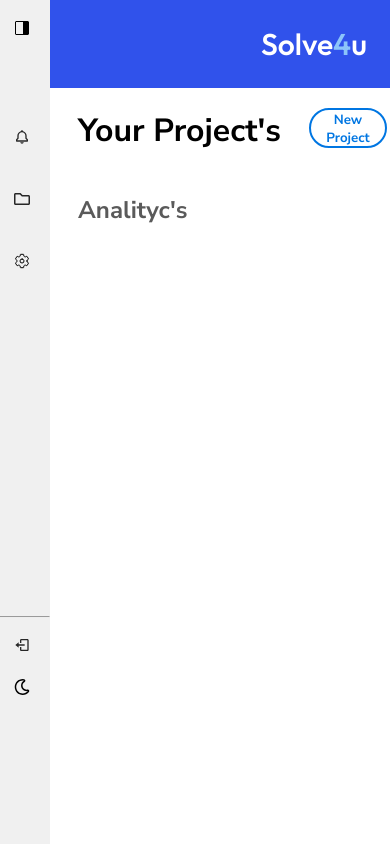
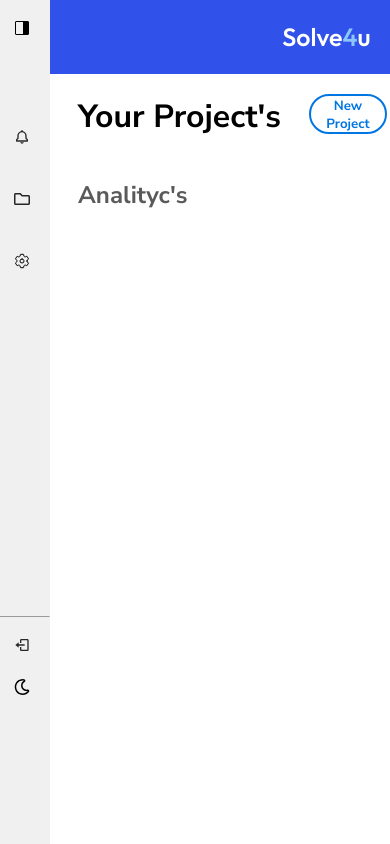
Before and after one commit to GuilhermeHalter/Solve4u, a React (Vite) app in the folder Frontend-React/solve4u-react/: page /projects in a window 390 px wide. Built offline with nearby package versions, Linux system fonts and the light colour scheme.

Commit message:
Responsiveness in GlobalHeaderComp

```diff
--- a/Frontend-React/solve4u-react/src/css/compStyle/compGlobalStyle/GlobalHeaderComp.css
+++ b/Frontend-React/solve4u-react/src/css/compStyle/compGlobalStyle/GlobalHeaderComp.css
@@ -3,8 +3,8 @@
 .logo {
   display: flex;
   font-size: 30px;
+  margin-right: 5%;
   color: #fff;
-  margin-left: 90%;
   font-family: "Outfit", sans-serif;
   font-optical-sizing: auto;
   font-weight: 552;
@@ -16,9 +16,9 @@
 }
 
 .navbar {
+  align-items: end;
+  justify-content: end;
   display: flex;
-  padding-left: 30px;
-  padding-right: 30px;
   background-color: rgb(48, 82, 235);
 }
 
@@ -30,14 +30,12 @@
     display: flex;
     font-size: 30px;
     color: #fff;
-    margin-left: 80%;
     font-family: "Outfit", sans-serif;
     font-optical-sizing: auto;
     font-weight: 552;
     font-style: normal;
   }
 }
-
 
 /*
                                  <---------------- Mobile ---------------->
@@ -47,9 +45,9 @@
 @media only screen and (max-width: 541px) {
   .logo {
     display: flex;
-    font-size: 30px;
+    font-size: 25px;
     color: #fff;
-    margin-left: 70%;
+    margin-left: 40%;
     font-family: "Outfit", sans-serif;
     font-optical-sizing: auto;
     font-weight: 552;
```
